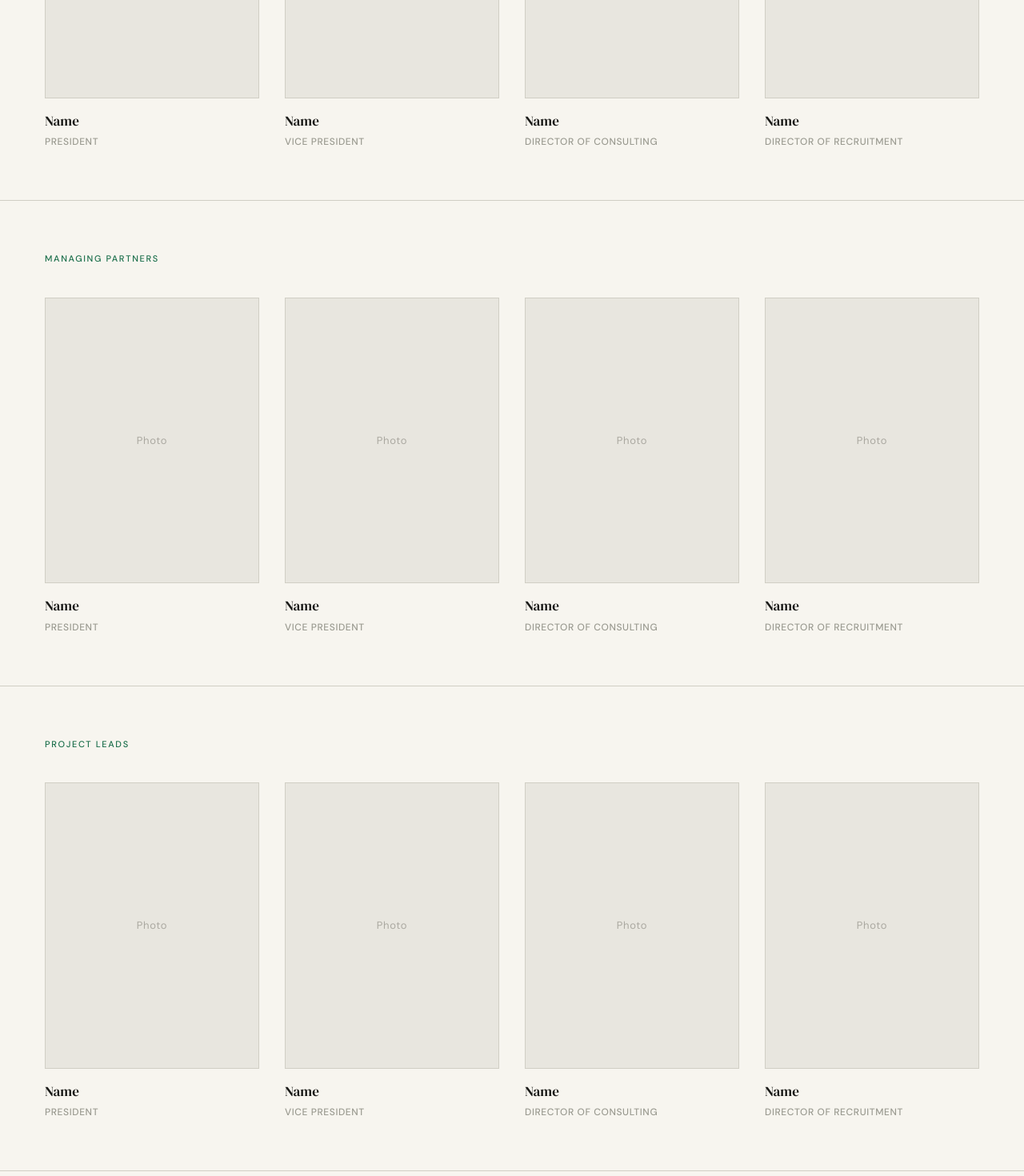
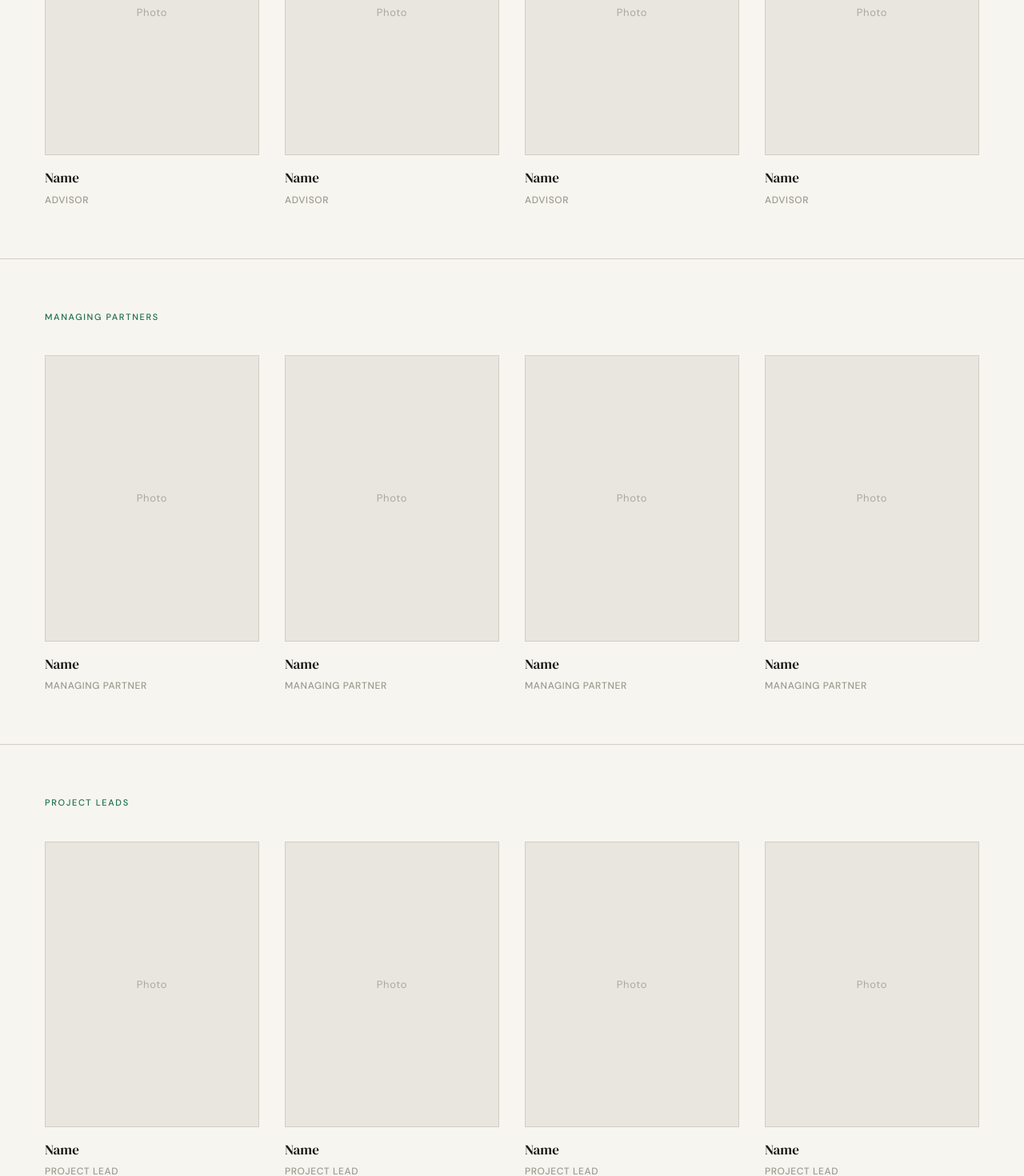
Before and after one commit to jxue16/emerald-website, a Next.js app: page /team in a window 1280 px wide. Shown: the part 1240-2710 px from the top of the page at 80% size. Built offline with nearby package versions, Linux system fonts and the light colour scheme.

Commit message:
change team

```diff
--- a/app/team/page.tsx
+++ b/app/team/page.tsx
@@ -1,28 +1,57 @@
 import Nav from "../components/Nav";
 import Footer from "../components/Footer";
 
-const leadership = [
-  { name: "Name", role: "President", initials: "—" },
-  { name: "Name", role: "Vice President", initials: "—" },
-  { name: "Name", role: "Director of Consulting", initials: "—" },
-  { name: "Name", role: "Director of Recruitment", initials: "—" },
+const boardOfDirectors = [
+  { name: "Name", role: "President", initials: "AD", linkedin: "https://linkedin.com" },
+  { name: "Name", role: "Vice President", initials: "—", linkedin: "https://linkedin.com" },
+  { name: "Name", role: "Director of Consulting", initials: "—", linkedin: "https://linkedin.com" },
+  { name: "Name", role: "Director of Recruitment", initials: "—", linkedin: "https://linkedin.com" },
+];
+
+const advisoryBoard = [
+  { name: "Name", role: "Advisor", initials: "—", linkedin: "https://linkedin.com" },
+  { name: "Name", role: "Advisor", initials: "—", linkedin: "https://linkedin.com" },
+  { name: "Name", role: "Advisor", initials: "—", linkedin: "https://linkedin.com" },
+  { name: "Name", role: "Advisor", initials: "—", linkedin: "https://linkedin.com" },
+];
+
+const managingPartners = [
+  { name: "Name", role: "Managing Partner", initials: "—", linkedin: "https://linkedin.com" },
+  { name: "Name", role: "Managing Partner", initials: "—", linkedin: "https://linkedin.com" },
+  { name: "Name", role: "Managing Partner", initials: "—", linkedin: "https://linkedin.com" },
+  { name: "Name", role: "Managing Partner", initials: "—", linkedin: "https://linkedin.com" },
+];
+
+const projectLeads = [
+  { name: "Name", role: "Project Lead", initials: "—", linkedin: "https://linkedin.com" },
+  { name: "Name", role: "Project Lead", initials: "—", linkedin: "https://linkedin.com" },
+  { name: "Name", role: "Project Lead", initials: "—", linkedin: "https://linkedin.com" },
+  { name: "Name", role: "Project Lead", initials: "—", linkedin: "https://linkedin.com" },
 ];
 
 const consultants = [
-  { name: "Name", role: "Senior Consultant", initials: "—" },
-  { name: "Name", role: "Senior Consultant", initials: "—" },
-  { name: "Name", role: "Consultant", initials: "—" },
-  { name: "Name", role: "Consultant", initials: "—" },
-  { name: "Name", role: "Consultant", initials: "—" },
-  { name: "Name", role: "Consultant", initials: "—" },
-  { name: "Name", role: "Analyst", initials: "—" },
-  { name: "Name", role: "Analyst", initials: "—" },
+  { name: "Name", role: "Consultant", initials: "—", linkedin: "https://linkedin.com" },
+  { name: "Name", role: "Consultant", initials: "—", linkedin: "https://linkedin.com" },
+  { name: "Name", role: "Consultant", initials: "—", linkedin: "https://linkedin.com" },
+  { name: "Name", role: "Consultant", initials: "—", linkedin: "https://linkedin.com" },
 ];
 
-function MemberCard({ name, role, initials }: { name: string; role: string; initials: string }) {
+// Alumni — no photos, just name + year + linkedin
+const alumni = [
+  { name: "Name", year: "2024", linkedin: "https://linkedin.com" },
+  { name: "Name", year: "2024", linkedin: "https://linkedin.com" },
+  { name: "Name", year: "2024", linkedin: "https://linkedin.com" },
+  { name: "Name", year: "2023", linkedin: "https://linkedin.com" },
+  { name: "Name", year: "2023", linkedin: "https://linkedin.com" },
+  { name: "Name", year: "2023", linkedin: "https://linkedin.com" },
+  { name: "Name", year: "2022", linkedin: "https://linkedin.com" },
+  { name: "Name", year: "2022", linkedin: "https://linkedin.com" },
+];
+
+function MemberCard({ name, role, linkedin }: { name: string; role: string; initials: string; linkedin: string }) {
   return (
     <div style={{ display: "flex", flexDirection: "column" }}>
-      {/* Photo placeholder */}
+      {/* Photo placeholder — replace with <img src="/team/filename.jpg"> when ready */}
       <div style={{
         width: "100%", aspectRatio: "3/4", backgroundColor: "#e8e6df",
         display: "flex", alignItems: "center", justifyContent: "center",
@@ -32,8 +61,28 @@ function MemberCard({ name, role, initials }: { name: string; role: string; init
           Photo
         </span>
       </div>
-      <div style={{ fontFamily: "'DM Serif Display', serif", fontSize: 17, color: "#1a1a18", marginBottom: 4, fontWeight: 400 }}>{name}</div>
+      <a
+        href={linkedin}
+        target="_blank"
+        rel="noopener noreferrer"
+        style={{ fontFamily: "'DM Serif Display', serif", fontSize: 17, color: "#1a1a18", marginBottom: 4, fontWeight: 400, textDecoration: "none", borderBottom: "0.5px solid transparent", transition: "border-color 0.2s, color 0.2s" }}
+        onMouseEnter={e => { (e.target as HTMLElement).style.color = "#1a6e4a"; (e.target as HTMLElement).style.borderBottomColor = "#1a6e4a"; }}
+        onMouseLeave={e => { (e.target as HTMLElement).style.color = "#1a1a18"; (e.target as HTMLElement).style.borderBottomColor = "transparent"; }}
+      >
+        {name}
+      </a>
       <div style={{ fontSize: 12, color: "#9a9a90", letterSpacing: "0.05em", textTransform: "uppercase", fontWeight: 500 }}>{role}</div>
+    </div>
+  );
+}
+
+function Section({ title, members, borderBottom = true }: { title: string; members: typeof boardOfDirectors; borderBottom?: boolean }) {
+  return (
+    <div style={{ padding: "64px 56px", borderBottom: borderBottom ? "0.5px solid #d0cec4" : "none" }}>
+      <p style={{ fontSize: 11, letterSpacing: "0.15em", textTransform: "uppercase", color: "#1a6e4a", fontWeight: 500, marginBottom: 40 }}>{title}</p>
+      <div className="member-grid">
+        {members.map((m, i) => <MemberCard key={i} {...m} />)}
+      </div>
     </div>
   );
 }
@@ -45,17 +94,28 @@ export default function Team() {
         @import url('https://fonts.googleapis.com/css2?family=DM+Serif+Display:ital@0;1&family=DM+Sans:wght@300;400;500&display=swap');
         *, *::before, *::after { box-sizing: border-box; margin: 0; padding: 0; }
         body { background: #f7f5ef; }
-        .leadership-grid { display: grid; grid-template-columns: repeat(4, 1fr); gap: 32px; }
-        .consultants-grid { display: grid; grid-template-columns: repeat(4, 1fr); gap: 32px; }
+
+        .member-grid { display: grid; grid-template-columns: repeat(4, 1fr); gap: 32px; }
+
+        .alumni-grid { display: grid; grid-template-columns: repeat(4, 1fr); gap: 0; border: 0.5px solid #d0cec4; }
+        .alumni-cell { padding: 20px 24px; border-bottom: 0.5px solid #d0cec4; border-right: 0.5px solid #d0cec4; }
+        .alumni-cell:nth-child(4n) { border-right: none; }
+        .alumni-name { font-family: 'DM Serif Display', serif; font-size: 16px; color: #1a1a18; font-weight: 400; text-decoration: none; transition: color 0.2s; display: block; margin-bottom: 4px; }
+        .alumni-name:hover { color: #1a6e4a; }
+        .alumni-year { font-size: 11px; color: #aaa8a0; letter-spacing: 0.08em; font-weight: 500; }
+
         @media (max-width: 900px) {
-          .leadership-grid { grid-template-columns: repeat(2, 1fr) !important; }
-          .consultants-grid { grid-template-columns: repeat(2, 1fr) !important; }
+          .member-grid { grid-template-columns: repeat(2, 1fr) !important; }
+          .alumni-grid { grid-template-columns: repeat(2, 1fr) !important; }
+          .alumni-cell:nth-child(4n) { border-right: 0.5px solid #d0cec4; }
+          .alumni-cell:nth-child(2n) { border-right: none !important; }
         }
         @media (max-width: 500px) {
-          .leadership-grid { grid-template-columns: 1fr !important; }
-          .consultants-grid { grid-template-columns: 1fr !important; }
+          .member-grid { grid-template-columns: 1fr !important; }
+          .alumni-grid { grid-template-columns: 1fr !important; }
         }
       `}</style>
+
       <div style={{ fontFamily: "'DM Sans', sans-serif", backgroundColor: "#f7f5ef", color: "#1a1a18", minHeight: "100vh", display: "flex", flexDirection: "column" }}>
         <Nav />
 
@@ -65,53 +125,27 @@ export default function Team() {
           <h1 style={{ fontFamily: "'DM Serif Display', serif", fontSize: 48, color: "#f0ede4", fontWeight: 400, lineHeight: 1.1 }}>
             Our <em style={{ fontStyle: "italic", color: "#6aac88" }}>team.</em>
           </h1>
+          <p style={{ fontSize: 14, color: "#9a9a90", lineHeight: 1.8, maxWidth: 500, marginTop: 20 }}>
+            A group of driven students at Johns Hopkins, guided by MBB-experienced leadership and united by a commitment to rigorous, impactful work.
+          </p>
         </div>
 
-        {/* BOARD OF DIRECTORS */}
-        <div style={{ padding: "64px 56px", borderBottom: "0.5px solid #d0cec4" }}>
-          <p style={{ fontSize: 11, letterSpacing: "0.15em", textTransform: "uppercase", color: "#1a6e4a", fontWeight: 500, marginBottom: 40 }}>Board of Directors</p>
-          <div className="leadership-grid">
-            {leadership.map((m, i) => <MemberCard key={i} {...m} />)}
-          </div>
-        </div>
-
-        {/* ADVISORY BOARD */}
-        <div style={{ padding: "64px 56px", borderBottom: "0.5px solid #d0cec4" }}>
-          <p style={{ fontSize: 11, letterSpacing: "0.15em", textTransform: "uppercase", color: "#1a6e4a", fontWeight: 500, marginBottom: 40 }}>Advisory Board</p>
-          <div className="leadership-grid">
-            {leadership.map((m, i) => <MemberCard key={i} {...m} />)}
-          </div>
-        </div>
-
-        {/* MANAGING PARTNERS */}
-        <div style={{ padding: "64px 56px", borderBottom: "0.5px solid #d0cec4" }}>
-          <p style={{ fontSize: 11, letterSpacing: "0.15em", textTransform: "uppercase", color: "#1a6e4a", fontWeight: 500, marginBottom: 40 }}>Managing Partners</p>
-          <div className="leadership-grid">
-            {leadership.map((m, i) => <MemberCard key={i} {...m} />)}
-          </div>
-        </div>
-
-        {/* PROJECT LEADS */}
-        <div style={{ padding: "64px 56px", borderBottom: "0.5px solid #d0cec4" }}>
-          <p style={{ fontSize: 11, letterSpacing: "0.15em", textTransform: "uppercase", color: "#1a6e4a", fontWeight: 500, marginBottom: 40 }}>Project Leads</p>
-          <div className="leadership-grid">
-            {leadership.map((m, i) => <MemberCard key={i} {...m} />)}
-          </div>
-        </div>
-
-        {/* CONSULTANTS */}
-        <div style={{ padding: "64px 56px", borderBottom: "0.5px solid #d0cec4" }}>
-          <p style={{ fontSize: 11, letterSpacing: "0.15em", textTransform: "uppercase", color: "#1a6e4a", fontWeight: 500, marginBottom: 40 }}>Consultants</p>
-          <div className="leadership-grid">
-            {leadership.map((m, i) => <MemberCard key={i} {...m} />)}
-          </div>
-        </div>
+        <Section title="Board of Directors" members={boardOfDirectors} />
+        <Section title="Advisory Board" members={advisoryBoard} />
+        <Section title="Managing Partners" members={managingPartners} />
+        <Section title="Project Leads" members={projectLeads} />
+        <Section title="Consultants" members={consultants} borderBottom={true} />
 
         {/* ALUMNI */}
-        <div style={{ padding: "64px 56px" }}>
+        <div style={{ padding: "64px 56px", borderBottom: "0.5px solid #d0cec4" }}>
           <p style={{ fontSize: 11, letterSpacing: "0.15em", textTransform: "uppercase", color: "#1a6e4a", fontWeight: 500, marginBottom: 40 }}>Alumni</p>
-          <div className="consultants-grid">
-            {consultants.map((m, i) => <MemberCard key={i} {...m} />)}
+          <div className="alumni-grid">
+            {alumni.map((a, i) => (
+              <div key={i} className="alumni-cell">
+                <a href={a.linkedin} target="_blank" rel="noopener noreferrer" className="alumni-name">{a.name}</a>
+                <span className="alumni-year">{a.year}</span>
+              </div>
+            ))}
           </div>
         </div>
 
```
